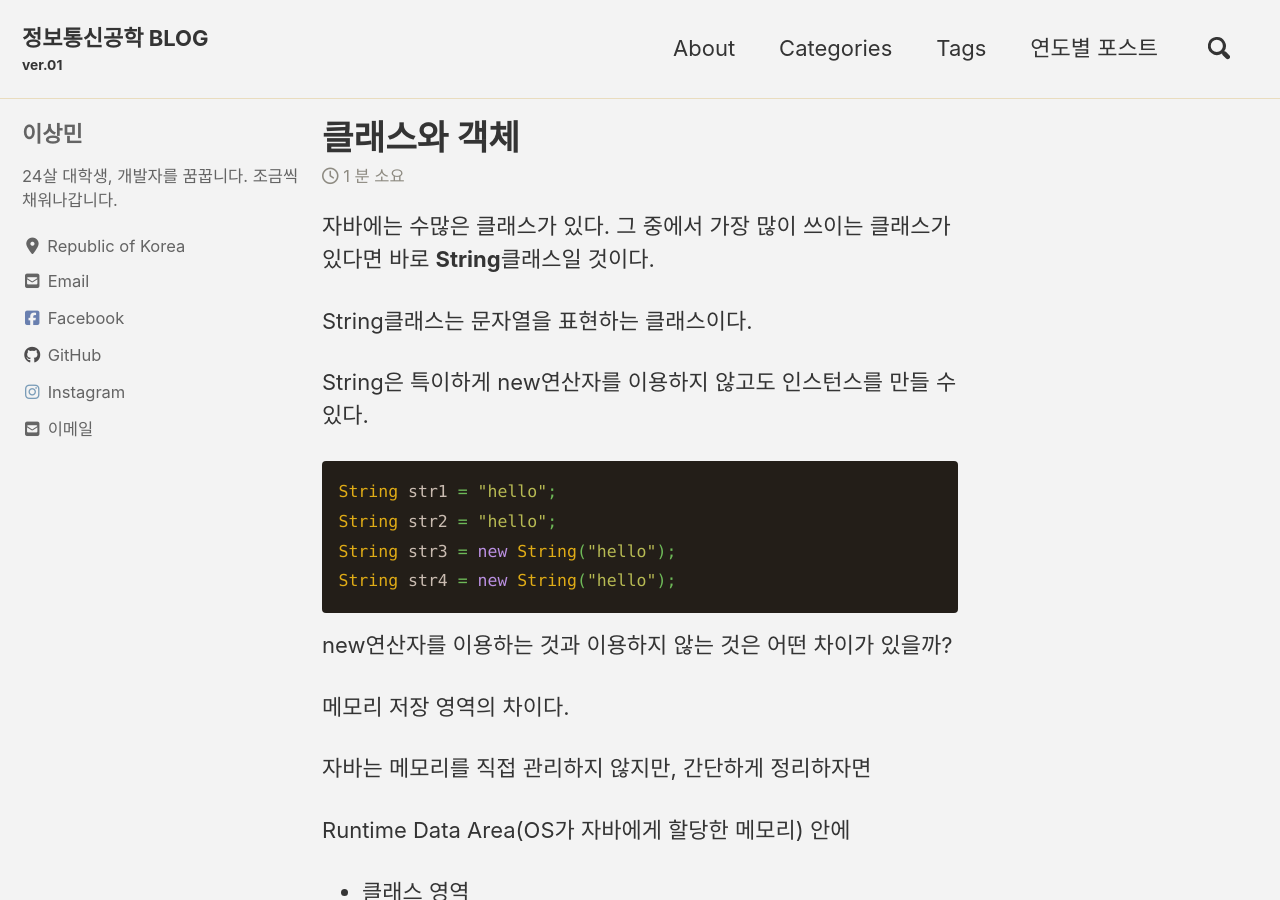
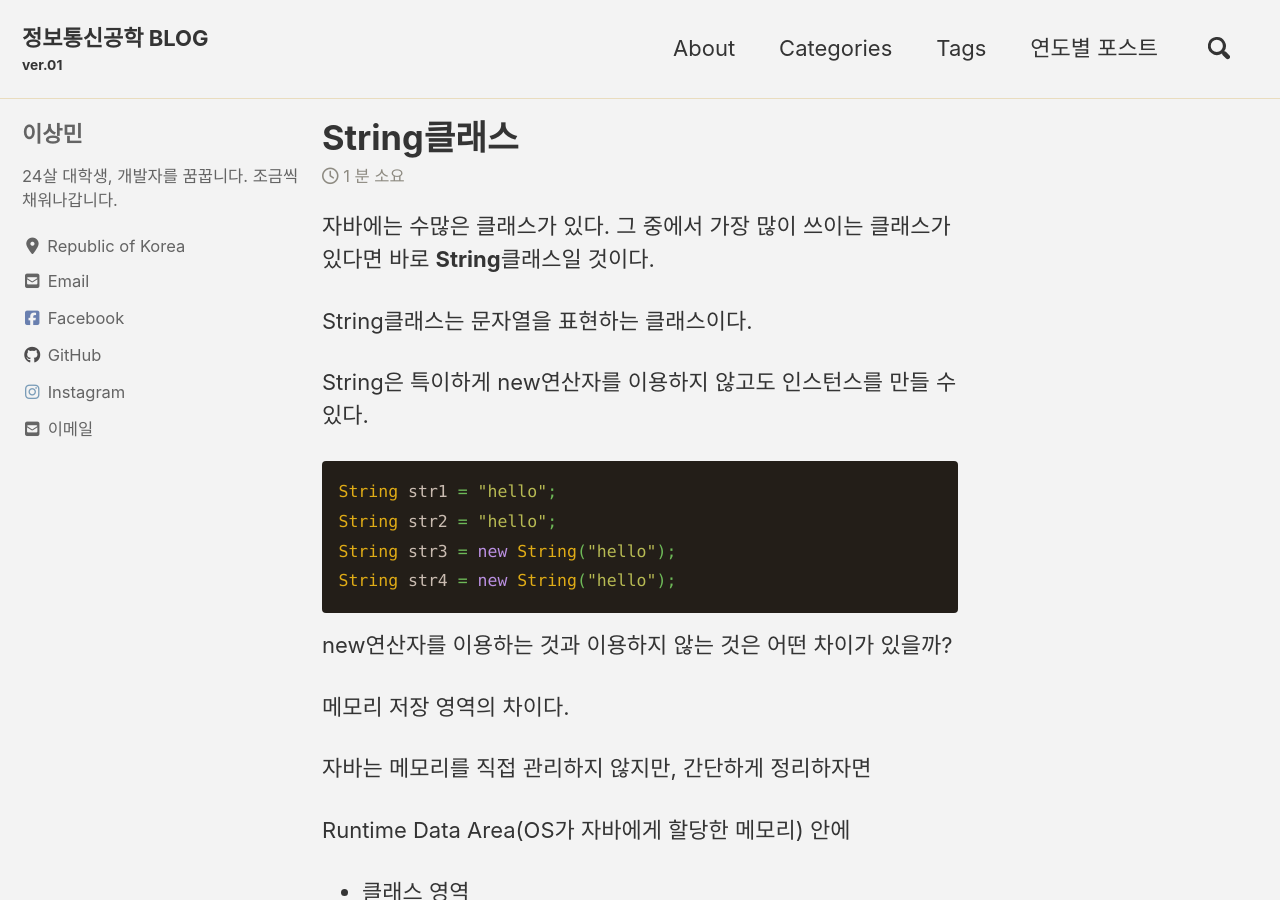
Before and after one commit to sang0436/sang0436.github.io, a Jekyll site: the page built from _posts/2021-01-28-String클래스.md, in a window 1280 px wide and 900 px high. Built offline with Jekyll 4.4.1, drawn with Linux system fonts in a browser that asks for light colours; cached includes are drawn as plain includes; nearby versions of some CDN libraries; comment, search, counter and statistics services are not loaded.

Commit message:
Add files via upload

```diff
--- a/_posts/2021-01-28-String클래스.md
+++ b/_posts/2021-01-28-String클래스.md
@@ -1,5 +1,5 @@
 ---
-title : "클래스와 객체"
+title : "String클래스"
 categories : JAVA
 date : 2021-01-28
 ---
```
